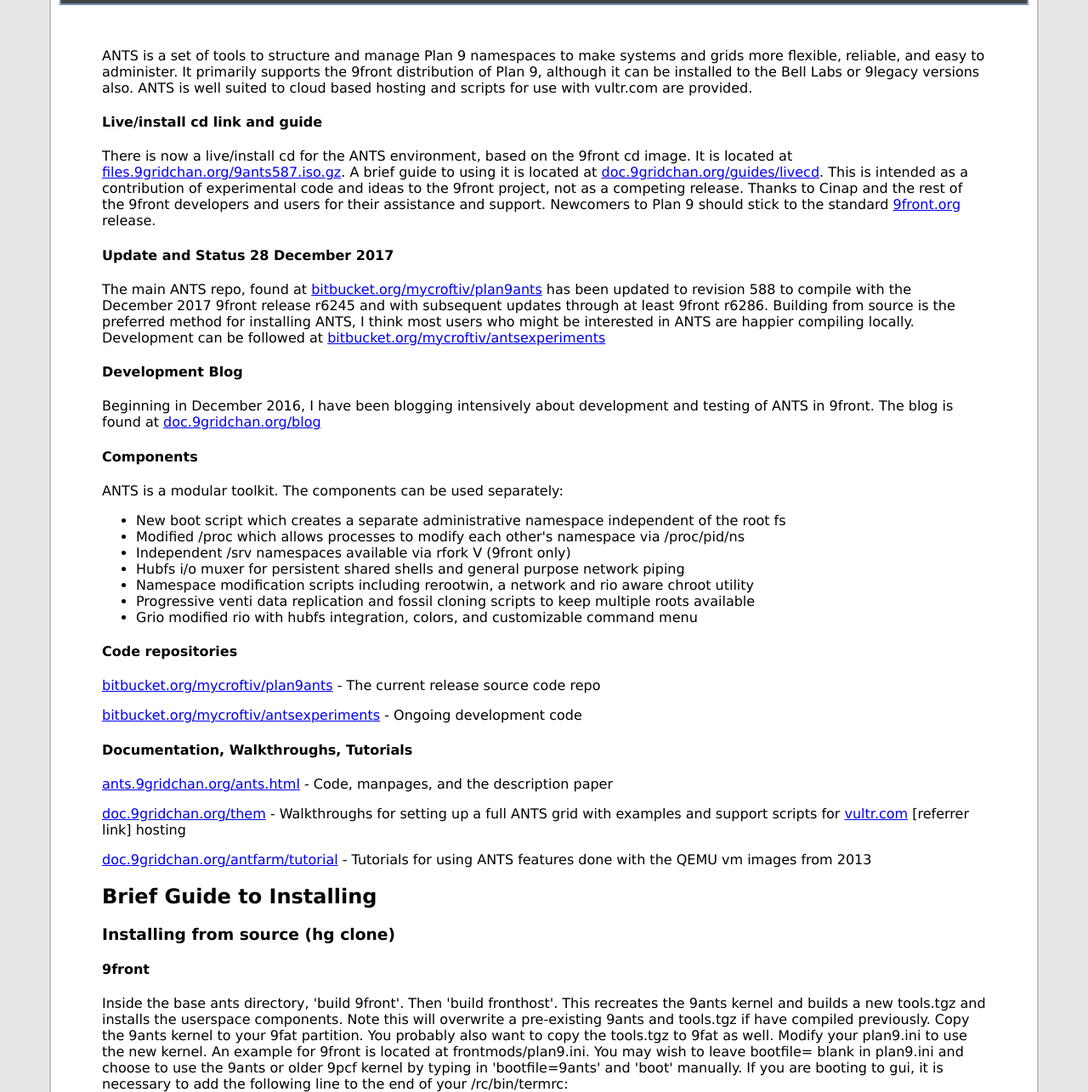
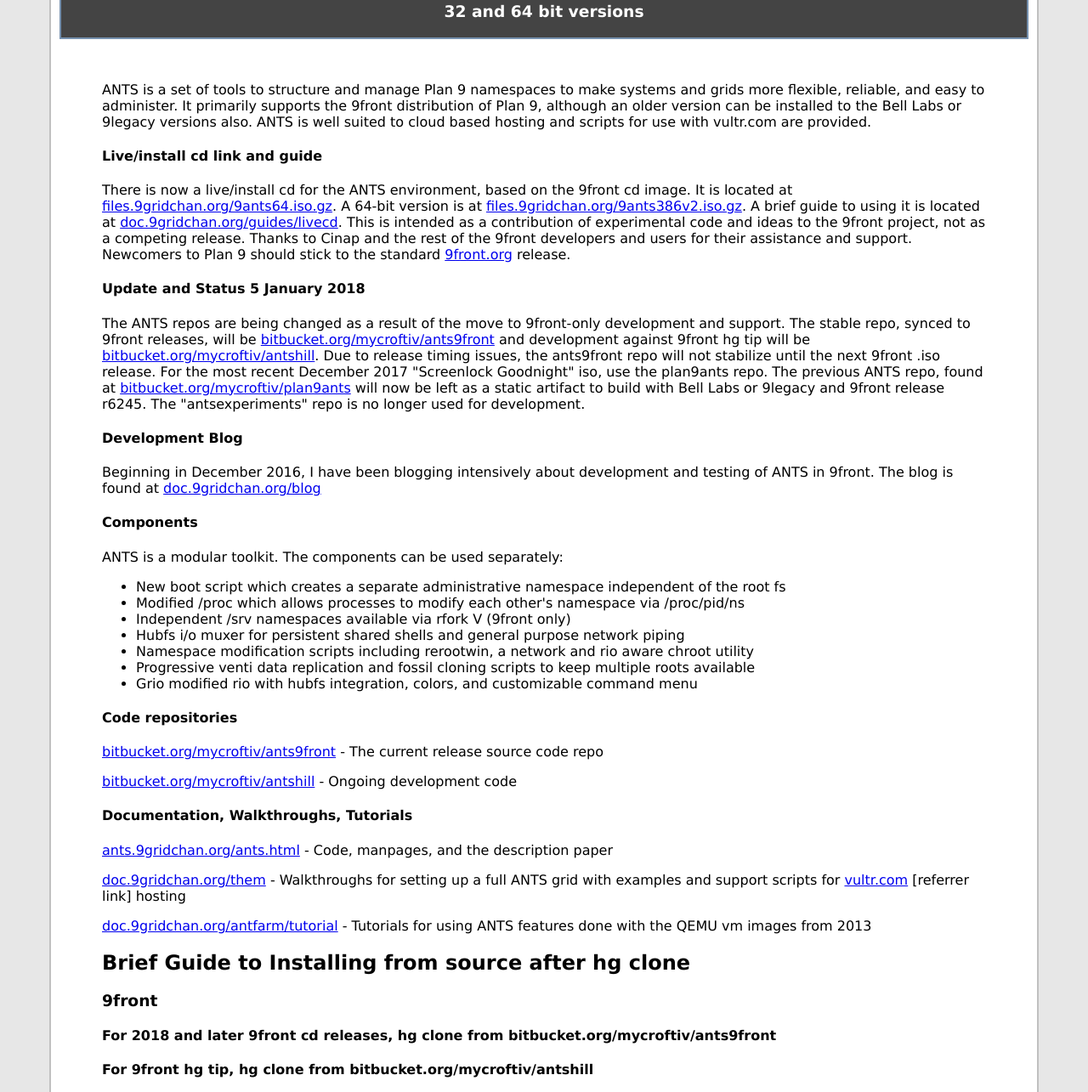
Before and after one commit to Plan9-Archive/antshill, a plain HTML site: page doc/9gco.html in a window 1280 px wide. Shown: the part 191-1476 px from the top of the page at 85% size. Drawn offline with Linux system fonts and the light colour scheme.

Commit message:
update docs for livecd

```diff
--- a/doc/9gco.html
+++ b/doc/9gco.html
@@ -19,14 +19,15 @@ a:hover { text-decoration: none; color: #C00; background: #FC0; }
 <div id="header">
 <h1> Advanced Namespace Tools for Plan 9 </h1>
 <p>
-<h2> 9front-ANTS live/install CD now available </h2>
+<h2> 9front-ANTS live/install CDs now available </h2>
+<h3> 32 and 64 bit versions </h3>
 </div>
 <div id="body">
-ANTS is a set of tools to structure and manage Plan 9 namespaces to make systems and grids more flexible, reliable, and easy to administer. It primarily supports the 9front distribution of Plan 9, although it can be installed to the Bell Labs or 9legacy versions also. ANTS is well suited to cloud based hosting and scripts for use with vultr.com are provided.
+ANTS is a set of tools to structure and manage Plan 9 namespaces to make systems and grids more flexible, reliable, and easy to administer. It primarily supports the 9front distribution of Plan 9, although an older version can be installed to the Bell Labs or 9legacy versions also. ANTS is well suited to cloud based hosting and scripts for use with vultr.com are provided.
 <h4>Live/install cd link and guide </h4>
-There is now a live/install cd for the ANTS environment, based on the 9front cd image. It is located at <a href="http://files.9gridchan.org/9ants587.iso.gz">files.9gridchan.org/9ants587.iso.gz</a>. A brief guide to using it is located at <a href="http://doc.9gridchan.org/guides/livecd">doc.9gridchan.org/guides/livecd</a>. This is intended as a contribution of experimental code and ideas to the 9front project, not as a competing release. Thanks to Cinap and the rest of the 9front developers and users for their assistance and support. Newcomers to Plan 9 should stick to the standard <a href="http://9front.org">9front.org</a> release.
-<h4>Update and Status 28 December 2017</h4>
-The main ANTS repo, found at <a href="https://bitbucket.org/mycroftiv/plan9ants">bitbucket.org/mycroftiv/plan9ants</a> has been updated to revision 588 to compile with the December 2017 9front release r6245 and with subsequent updates through at least 9front r6286. Building from source is the preferred method for installing ANTS, I think most users who might be interested in ANTS are happier compiling locally. Development can be followed at <a href="https://bitbucket.org/mycroftiv/antsexperiments">bitbucket.org/mycroftiv/antsexperiments</a>
+There is now a live/install cd for the ANTS environment, based on the 9front cd image. It is located at <a href="http://files.9gridchan.org/9ants64.iso.gz">files.9gridchan.org/9ants64.iso.gz</a>. A 64-bit version is at <a href="http://files.9gridchan.org/9ants386v2.iso.gz">files.9gridchan.org/9ants386v2.iso.gz</a>. A brief guide to using it is located at <a href="http://doc.9gridchan.org/guides/livecd">doc.9gridchan.org/guides/livecd</a>. This is intended as a contribution of experimental code and ideas to the 9front project, not as a competing release. Thanks to Cinap and the rest of the 9front developers and users for their assistance and support. Newcomers to Plan 9 should stick to the standard <a href="http://9front.org">9front.org</a> release.
+<h4>Update and Status 5 January 2018</h4>
+The ANTS repos are being changed as a result of the move to 9front-only development and support. The stable repo, synced to 9front releases, will be <a href="https://bitbucket.org/mycroftiv/ants9front">bitbucket.org/mycroftiv/ants9front</a> and development against 9front hg tip will be <a href="https://bitbucket.org/mycroftiv/antshill">bitbucket.org/mycroftiv/antshill</a>. Due to release timing issues, the ants9front repo will not stabilize until the next 9front .iso release. For the most recent December 2017 "Screenlock Goodnight" iso, use the plan9ants repo. The previous ANTS repo, found at <a href="https://bitbucket.org/mycroftiv/plan9ants">bitbucket.org/mycroftiv/plan9ants</a> will now be left as a static artifact to build with Bell Labs or 9legacy and 9front release r6245. The "antsexperiments" repo is no longer used for development.
 <h4>Development Blog</h4>
 Beginning in December 2016, I have been blogging intensively about development and testing of ANTS in 9front. The blog is found at <a href="//doc.9gridchan.org/blog/">doc.9gridchan.org/blog</a>
 <h4>Components</h4>
@@ -41,19 +42,21 @@ ANTS is a modular toolkit. The components can be used separately:
 <li>Grio modified rio with hubfs integration, colors, and customizable command menu
 </ul>
 <h4>Code repositories</h4>
-<p><a href="https://bitbucket.org/mycroftiv/plan9ants">bitbucket.org/mycroftiv/plan9ants</a> - The current release source code repo<p>
-<p><a href="https://bitbucket.org/mycroftiv/antsexperiments">bitbucket.org/mycroftiv/antsexperiments</a> - Ongoing development code<p>
+<p><a href="https://bitbucket.org/mycroftiv/ants9front">bitbucket.org/mycroftiv/ants9front</a> - The current release source code repo<p>
+<p><a href="https://bitbucket.org/mycroftiv/antshill">bitbucket.org/mycroftiv/antshill</a> - Ongoing development code<p>
 <h4>Documentation, Walkthroughs, Tutorials</h4>
 <p><a href="//ants.9gridchan.org/ants.html">ants.9gridchan.org/ants.html</a> - Code, manpages, and the description paper<p>
 <p><a href="//doc.9gridchan.org/them/">doc.9gridchan.org/them</a> - Walkthroughs for setting up a full ANTS grid with examples and support scripts for <a href="http://www.vultr.com/?ref=6843332">vultr.com</a> [referrer link] hosting<p>
 <p><a href="//doc.9gridchan.org/antfarm/tutorial">doc.9gridchan.org/antfarm/tutorial</a> - Tutorials for using ANTS features done with the QEMU vm images from 2013<p>
-<h2>Brief Guide to Installing</h2>
-<h3>Installing from source (hg clone)</h3>
-<h4>9front</h4>
+<h2>Brief Guide to Installing from source after hg clone</h2>
+<h3>9front</h3>
+<h4>For 2018 and later 9front cd releases, hg clone from bitbucket.org/mycroftiv/ants9front</h4>
+<h4>For 9front hg tip, hg clone from bitbucket.org/mycroftiv/antshill</h4>
 Inside the base ants directory, 'build 9front'. Then 'build fronthost'. This recreates the 9ants kernel and builds a new tools.tgz and installs the userspace components. Note this will overwrite a pre-existing 9ants and tools.tgz if have compiled previously. Copy the 9ants kernel to your 9fat partition. You probably also want to copy the tools.tgz to 9fat as well. Modify your plan9.ini to use the new kernel. An example for 9front is located at frontmods/plan9.ini. You may wish to leave bootfile= blank in plan9.ini and choose to use the 9ants or older 9pcf kernel by typing in 'bootfile=9ants' and 'boot' manually. If you are booting to gui, it is necessary to add the following line to the end of your /rc/bin/termrc:
 <p>home=/usr/$user; cd; . $home/lib/profile<p>
 Once correct plan9.ini variables are set, your system can be rebooted with the new kernel. Assuming proper configuration, there should be no disruption of your userland and the new ANTS namespace will be accessible via cpu or hubfs.
 <h4>Bell Labs</h4>
+<h4>Hg clone from repo https://bitbucket.org/mycroftiv/plan9ants</h4>
 Inside the base ants directory, 'build everything'. This recreates the 9pcram.gz kernel and tools.tgz. Note that this will overwrite a pre-existing 9pcram.gz and tools.tgz if you have compiled previously. To install the userspace components to the main system, cd to the base ants2.1 directory and 'build labshost' Copy the 9pcram.gz kernel to your 9fat partition. You probably also want to copy the tools.tgz to 9fat as well. Modify your plan9.ini to use the new kernel. Setting up a boot menu is recommended. An example configuration is located at doc/PLAN9.INI. Once correct plan9.ini variables are set, your system can be rebooted with the new kernel. Assuming proper configuration, there should be no disruption of your userland and the new ANTS namespace will be accessible via cpu or hubfs.
 <h3>Full installs to new Qemu instances</h3>
 If you want to do a full automatic ANTS install into a Qemu vm that has just been set up from the .iso, special build options are provided.
```
Also changed, not shown: index.html (+13 -10 lines), 1 other file.
